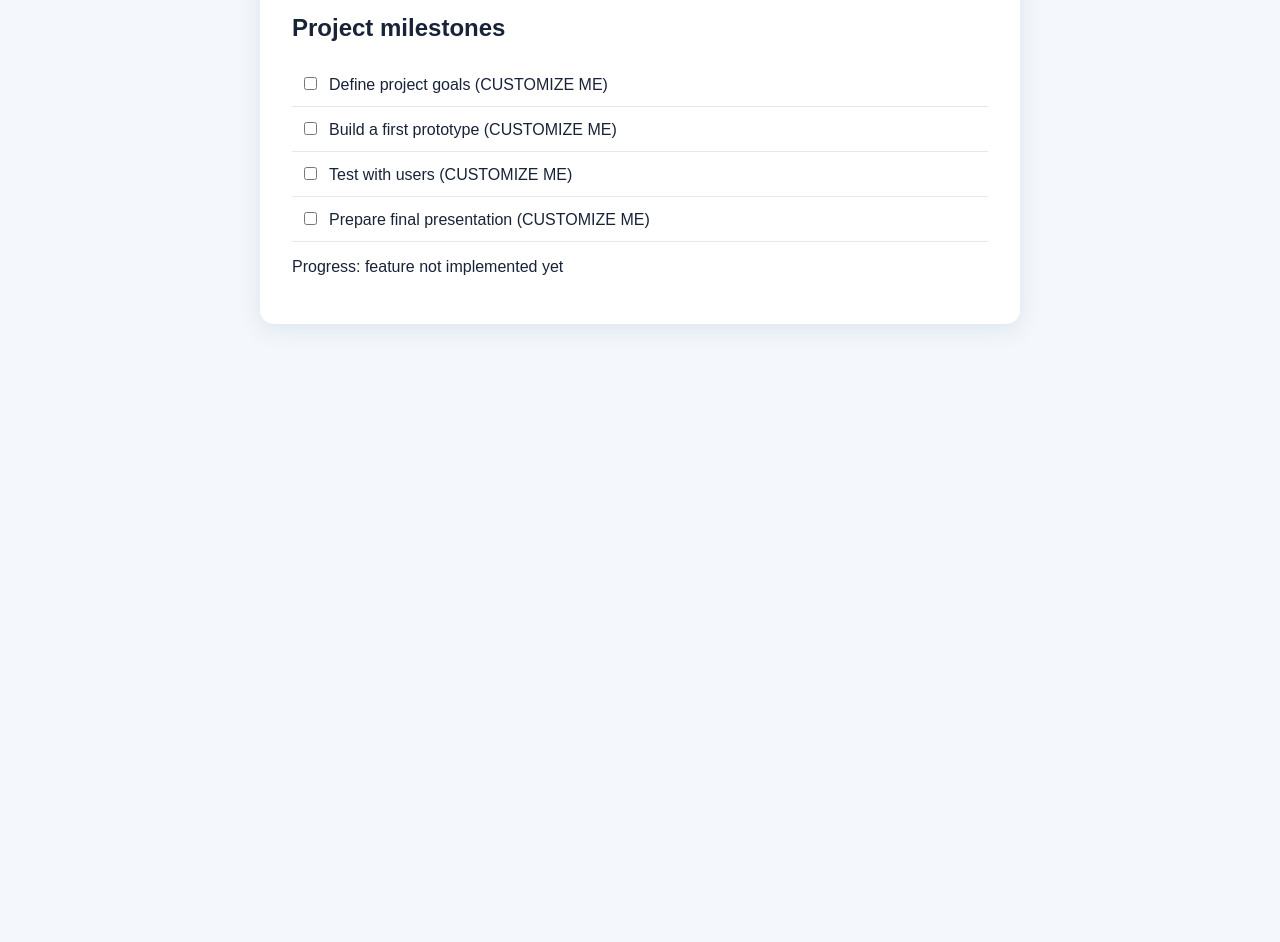
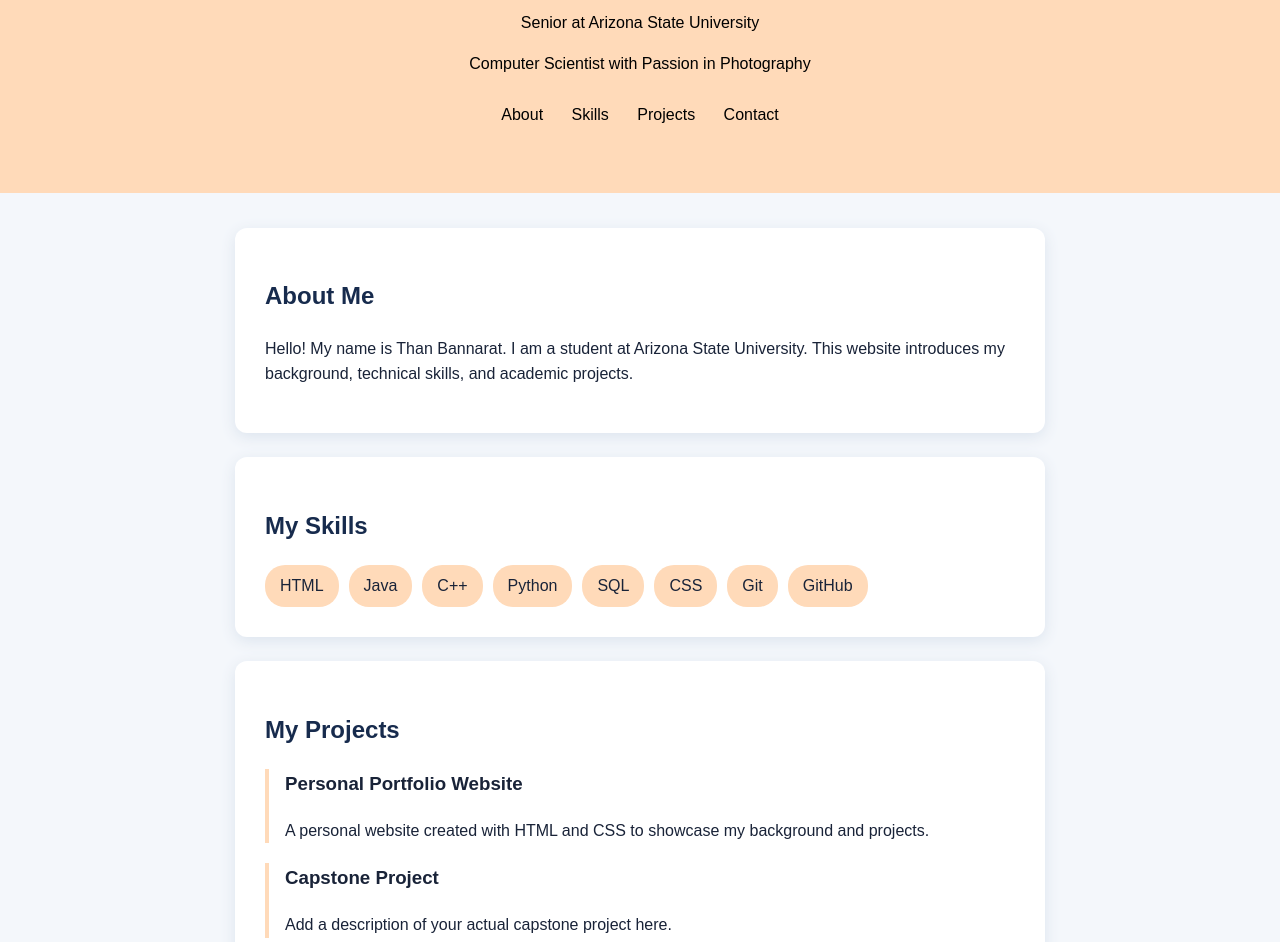
Before and after one commit to tbannaraASU/personal-portfolio, a plain HTML site: page index.html in a window 1280 px wide. Shown: the part 162-1104 px from the top of the page. Before the commit the page ends 800 px from the top, so only its background shows below. Drawn offline with Linux system fonts and the light colour scheme.

Commit message:
Build personal portfolio website

```diff
--- a/index.html
+++ b/index.html
@@ -3,35 +3,140 @@
 <head>
   <meta charset="UTF-8">
   <meta name="viewport" content="width=device-width, initial-scale=1.0">
-  <title>My Capstone Milestone Tracker</title>
+  <title>Than Bannarat | Portfolio</title>
   <style>
-    body { font-family: Arial, sans-serif; max-width: 760px; margin: 48px auto; padding: 0 24px; color: #192338; background: #f4f7fb; }
-    main { background: white; padding: 32px; border-radius: 14px; box-shadow: 0 5px 22px #dce4ee; }
-    h1 { margin-top: 0; }
-    li { padding: 12px 8px; border-bottom: 1px solid #e2e8f0; list-style: none; }
-    ul { padding: 0; }
-    label { cursor: pointer; }
-    input { margin-right: 12px; }
-    .hint { color: #52627d; }
+    * { box-sizing: border-box; }
+    body {
+      font-family: Arial, sans-serif;
+      margin: 0;
+      background: #f4f7fb;
+      color: #192338;
+      line-height: 1.6;
+    }
+    header {
+      background: peachpuff;
+      color: black;
+      text-align: center;
+      padding: 65px 20px;
+    }
+       header h1 {
+      font-size: 40px;
+      margin-bottom: 8px;
+    }
+    nav {
+      margin-top: 25px;
+    }
+    nav a {
+      color: black;
+      text-decoration: none;
+      margin: 0 12px;
+    }
+    nav a:hover {
+      text-decoration: underline;
+    }
+    main {
+      max-width: 850px;
+      margin: 35px auto;
+      padding: 0 20px;
+    }
+    section {
+      background: white;
+      padding: 30px;
+      margin-bottom: 24px;
+      border-radius: 12px;
+      box-shadow: 0 4px 15px #dce4ee;
+    }
+    h2 {
+      color: #172b4d;
+    }
+    .skills {
+      display: flex;
+      gap: 10px;
+      flex-wrap: wrap;
+    }
+    .skill {
+      background: peachpuff;
+      padding: 8px 15px;
+      border-radius: 20px;
+    }
+    .project {
+      border-left: 4px solid peachpuff;
+      padding-left: 16px;
+      margin-top: 20px;
+    }
+    footer {
+      text-align: center;
+      padding: 25px;
+      color: #52627d;
+    }
+    @media (max-width: 600px) {
+      header h1 { font-size: 30px; }
+      nav a { margin: 0 6px; }
+    }
   </style>
 </head>
 <body>
+  <header>
+    <h1>Than Bannarat</h1>
+    <p>Senior at Arizona State University</p>
+    <p>Computer Scientist with Passion in Photography</p>
+    <nav>
+      <a href="#about">About</a>
+      <a href="#skills">Skills</a>
+      <a href="#projects">Projects</a>
+      <a href="#contact">Contact</a>
+    </nav>
+  </header>
   <main>
-    <h1>My Capstone Milestone Tracker</h1>
-    <p class="hint">Replace this sentence with the goal of YOUR own capstone project.</p>
-    <h2>Project milestones</h2>
-    <ul id="milestones">
-      <li><label><input type="checkbox">Define project goals (CUSTOMIZE ME)</label></li>
-      <li><label><input type="checkbox">Build a first prototype (CUSTOMIZE ME)</label></li>
-      <li><label><input type="checkbox">Test with users (CUSTOMIZE ME)</label></li>
-      <li><label><input type="checkbox">Prepare final presentation (CUSTOMIZE ME)</label></li>
-    </ul>
-    <p id="progress" aria-live="polite">Progress: feature not implemented yet</p>
-    <!-- YOUR TASK ON A FEATURE BRANCH:
-         Add a JavaScript function to count checked milestones.
-         Update the #progress text to show completed / total and %.
-         BONUS: Save checkbox state after refreshing the browser.
-    -->
+    <section id="about">
+      <h2>About Me</h2>
+      <p>
+        Hello! My name is Than Bannarat.
+        I am a student at Arizona State University.
+        This website introduces my background,
+        technical skills, and academic projects.
+      </p>
+    </section>
+    <section id="skills">
+      <h2>My Skills</h2>
+      <div class="skills">
+        <!-- Replace with skills you actually have -->
+        <span class="skill">HTML</span>
+        <span class="skill">Java</span>
+        <span class="skill">C++</span>
+        <span class="skill">Python</span>
+        <span class="skill">SQL</span>
+        <span class="skill">CSS</span>
+        <span class="skill">Git</span>
+        <span class="skill">GitHub</span>
+      </div>
+    </section>
+    <section id="projects">
+      <h2>My Projects</h2>
+      <div class="project">
+        <h3>Personal Portfolio Website</h3>
+        <p>
+          A personal website created with HTML
+          and CSS to showcase my background
+          and projects.
+        </p>
+      </div>
+      <div class="project">
+        <h3>Capstone Project</h3>
+        <p>
+          Add a description of your actual
+          capstone project here.
+        </p>
+      </div>
+    </section>
+    <section id="contact">
+      <h2>Contact</h2>
+      <p>Email: bannathan8@gmail.com</p>
+      <p>GitHub: tbannaraASU</p>
+    </section>
   </main>
+  <footer>
+    <p>© 2026 Than Bannarat</p>
+  </footer>
 </body>
 </html>
```
